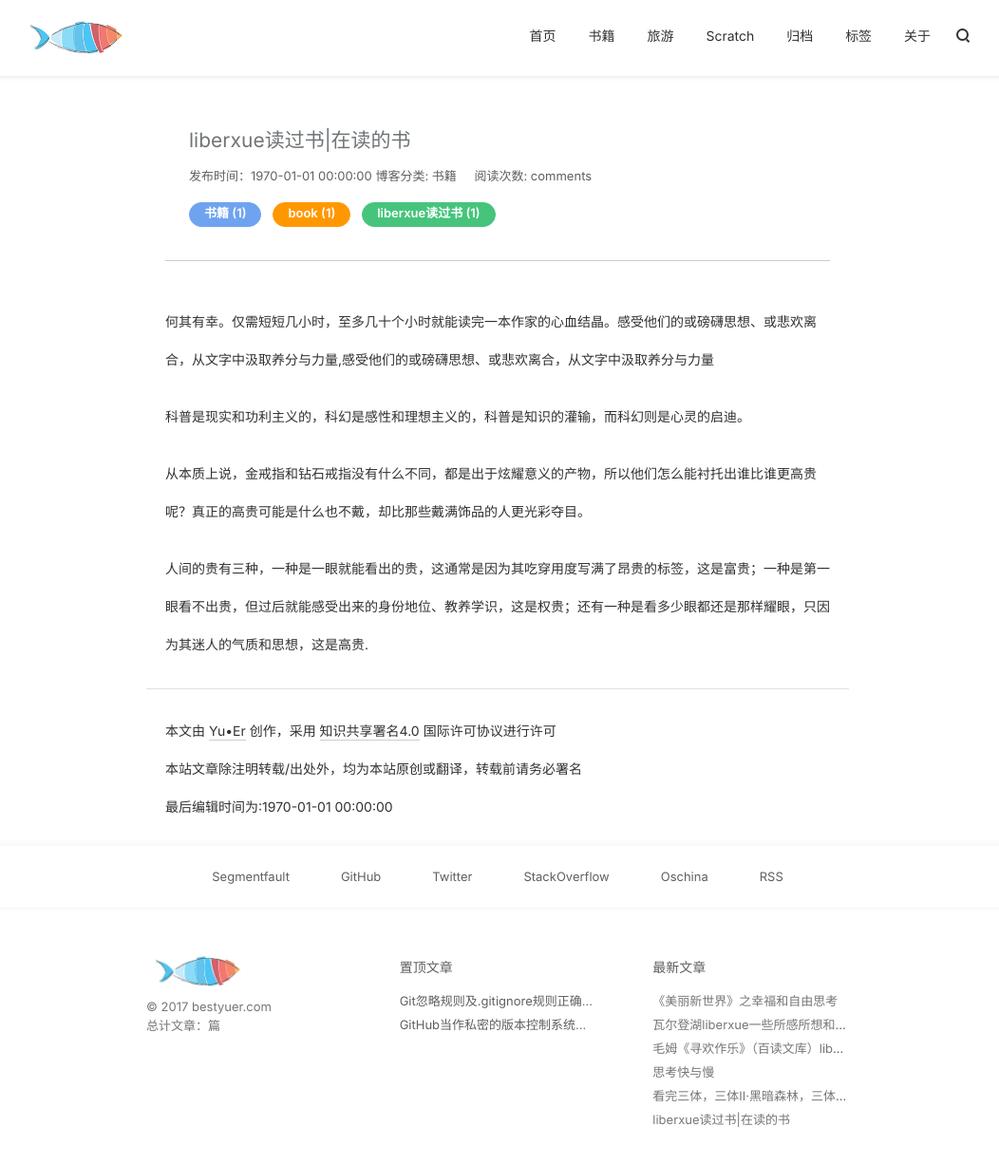
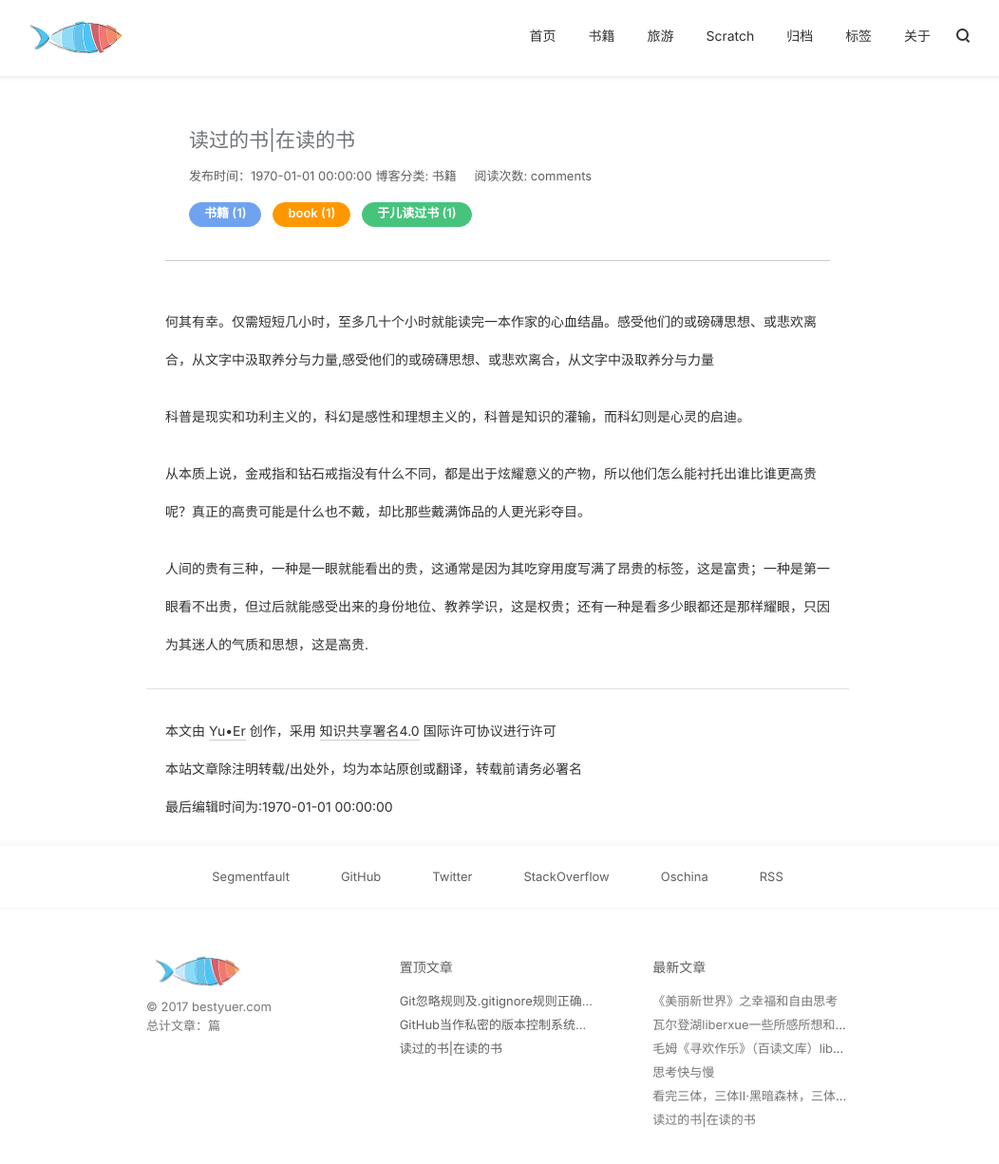
Before and after one commit to JarodYv/jarodyv.github.io, a Jekyll site: the page built from _posts/书籍/1970-01-01-bookindex.md, in a window 1280 px wide and 1307 px high. Shown: the top 1226 px of the window at 95% size, without its empty margins (116-1168 px from the left). Built offline with Jekyll 4.4.1, drawn with Linux system fonts in a browser that asks for light colours; nearby versions of some CDN libraries; comment, search, counter and statistics services are not loaded.

Commit message:
fix book post

```diff
--- a/_posts/书籍/1970-01-01-bookindex.md
+++ b/_posts/书籍/1970-01-01-bookindex.md
@@ -1,13 +1,14 @@
 ---
 layout: blog
 book: true
+istop: true
 background-image: http://ot1cc1u9t.bkt.clouddn.com/17-7-16/91630214.jpg
 category: 书籍
-title: liberxue读过书|在读的书
+title: 读过的书|在读的书
 tags:
 - 书籍
 - book
-- liberxue读过书
+- 于儿读过书
 redirect_from:
   - /1970/01/bookindex/
 ---
```
